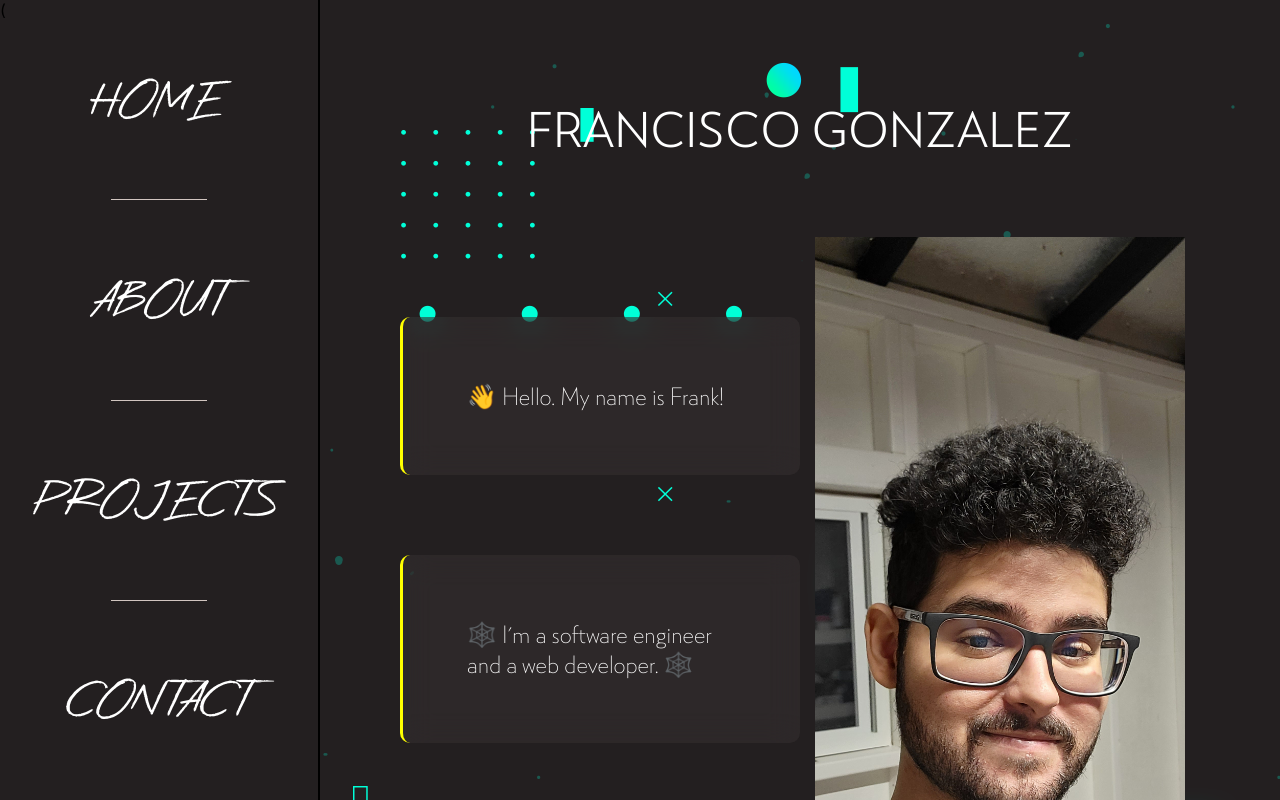
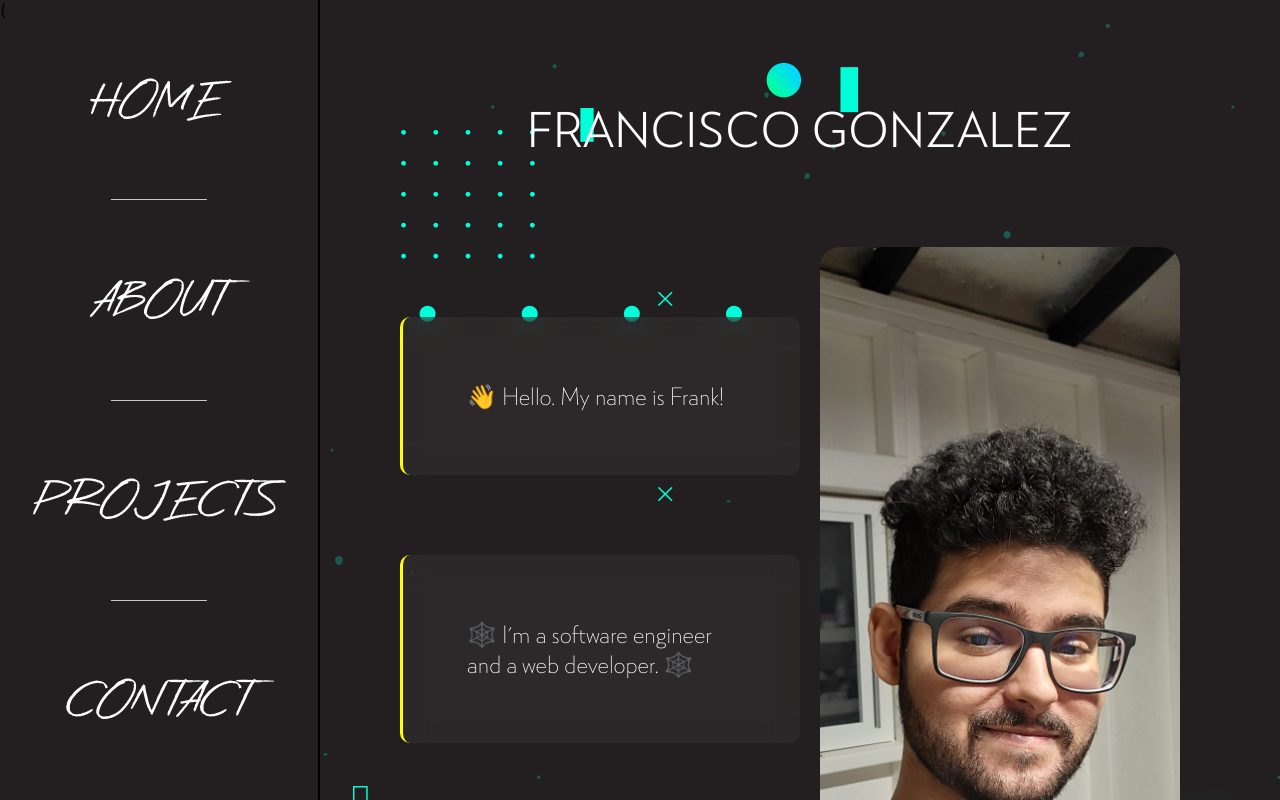
Before and after one commit to dangersflow/personal-site-final, a Next.js app: page / in a window 1280 px wide. Shown: the top 800 px of the page. Built offline with nearby package versions, Linux system fonts and the light colour scheme; what react-sweet-state would draw is missing.

Commit message:
added resizable image

```diff
--- a/components/MainStyledComponents.jsx
+++ b/components/MainStyledComponents.jsx
@@ -15,22 +15,26 @@ export const StyledContentColumn = styled(motion.div)`
 
 export const StyledHeader = styled(motion.div)`
     font-size: 5rem;
-    padding-bottom: 5rem;
+    padding-bottom: 10rem;
     font-family: "RNSReg", sans-serif;
     color: white;
     text-align: center;
 
     @media (max-width: 767px) {
       font-size: 3rem;
+      padding-bottom: 3rem;
     }
     @media (min-width: 768px) {
       font-size: 3rem;
+      padding-bottom: 3rem;
     }
     @media (min-width: 1024px) {
       font-size: 3rem;
+      padding-bottom: 5rem;
     }
     @media (min-width: 1600px) {
       font-size: 4rem;
+      padding-bottom: 10rem;
     }
     @media (min-width: 2225px) {
       font-size: 5rem;
--- a/components/PageContent/HomeContent.jsx
+++ b/components/PageContent/HomeContent.jsx
@@ -1,3 +1,4 @@
+/* eslint-disable @next/next/no-img-element */
 import styled from "@emotion/styled";
 const { motion } = require("framer-motion");
 import { useState } from "react";
@@ -101,20 +102,19 @@ export default function HomeContent() {
           /> */}
           <motion.div
             style={{
+              display: "flex",
+              alignItems: "center",
+              justifyContent: "center",
               width: "100%",
               height: "100%",
-              position: "relative",
             }}
             initial={{ y: "4rem", opacity: 0 }}
             whileInView={{ y: 0, opacity: 1 }}
             transition={{ delay: 0.5 }}
           >
-            <Image
-              src={ProfilePic}
-              layout="fill"
-              objectFit={"contain"}
-              alt={"Frank's Profile Picture"}
-            />
+            <div style={{ borderRadius: "20px", overflow: "hidden" }}>
+              <StyledImage src={ProfilePic.src} alt="Frank's Profile" />
+            </div>
           </motion.div>
         </Col>
       </Row>
@@ -179,7 +179,38 @@ const StyledTechPadding = styled.div`
   padding-bottom: 2rem;
 `;
 
-const ImageWrapper = styled.div`
-  border: 1px solid white;
-  border-radius: 20px;
+const ImageWrapper = styled.span`
+  box-sizing: content-box;
+  display: flex;
+  flex-direction: column;
+  justify-content: center;
+  align-items: center;
+
+  & > span {
+    box-sizing: content-box;
+    box-shadow: 0 4px 8px 0 rgba(0, 0, 0, 0.2), 0 6px 20px 0 rgba(0, 0, 0, 0.19);
+    border-radius: 5px;
+  }
 `;
+
+const StyledImage = styled.img`
+  object-fit: contain;
+  height: 55rem;
+
+  @media (max-width: 767px) {
+    height: 40rem;
+  }
+  @media (min-width: 768px) {
+    height: 40rem;
+  }
+  @media (min-width: 1024px) {
+    height: 50rem;
+  }
+  @media (min-width: 1600px) {
+    height: 55rem;
+  }
+  @media (min-width: 1920px) {
+  }
+  @media (min-width: 2560px) {
+  }
+`;
```
